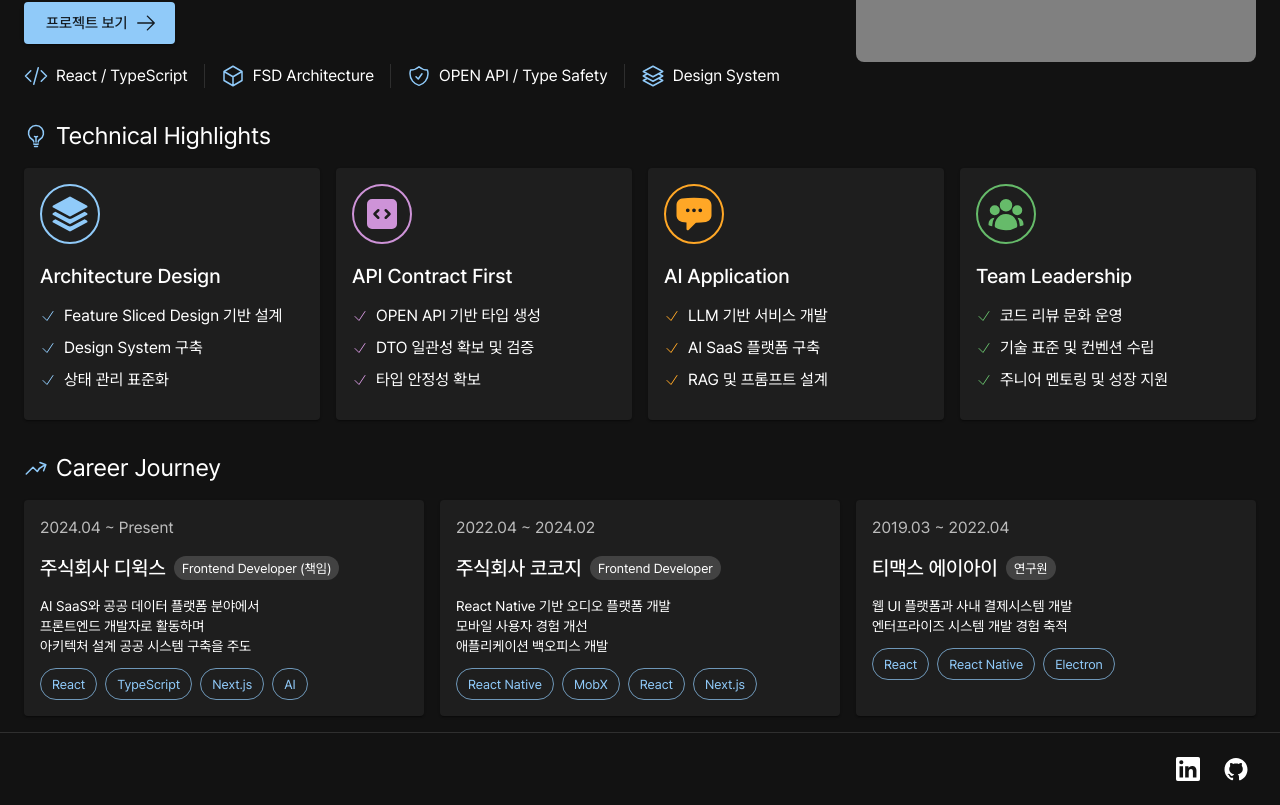
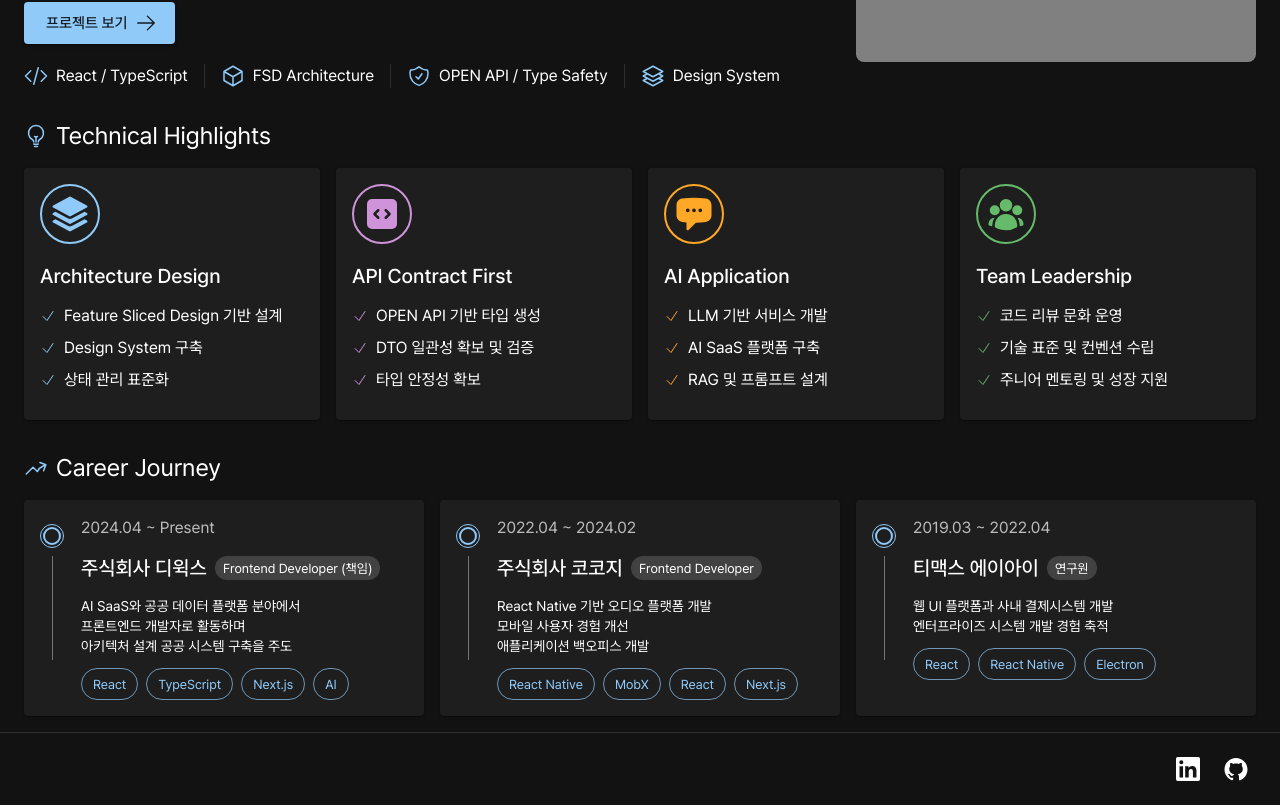
Before and after one commit to Auxilia606/ythong-me, a Next.js app: page / in a window 1280 px wide. Shown: the part 418-1223 px from the top of the page. Built offline with nearby package versions, Linux system fonts and the light colour scheme; what @mui/material-nextjs would draw is missing.

Commit message:
Style: Career Journey 디자인 수정

```diff
--- a/src/pages/home/ui/career-journey.tsx
+++ b/src/pages/home/ui/career-journey.tsx
@@ -1,5 +1,15 @@
 import ArrowTrendingUp from "@/shared/icon/arrow-trending-up";
-import { Chip, Paper, Stack, Typography } from "@mui/material";
+import theme from "@/shared/theme";
+import {
+  Chip,
+  Paper,
+  Stack,
+  Step,
+  StepContent,
+  StepLabel,
+  Stepper,
+  Typography,
+} from "@mui/material";
 
 function CareerJourney() {
   return (
@@ -25,6 +35,40 @@
               p: 2,
             }}
           >
+            <Stack direction="row">
+              <Stepper orientation="vertical">
+                <Step active>
+                  <StepLabel
+                    slots={{
+                      stepIcon: () => (
+                        <Stack
+                          sx={{
+                            border: `1px solid ${theme.vars.palette.primary.main}`,
+                            borderRadius: 24,
+                            width: 24,
+                            height: 24,
+                            alignItems: "center",
+                            justifyContent: "center",
+                          }}
+                        >
+                          <Stack
+                            sx={{
+                              border: `2px solid ${theme.vars.palette.primary.main}`,
+                              borderRadius: 20,
+                              width: 18,
+                              height: 18,
+                            }}
+                          ></Stack>
+                        </Stack>
+                      ),
+                    }}
+                  ></StepLabel>
+                  <StepContent>
+                    <Stack sx={{ height: "80px" }}></Stack>
+                  </StepContent>
+                </Step>
+                <Step active></Step>
+              </Stepper>
               <Stack spacing={1.5}>
                 <Typography color="textSecondary">
                   {v.startDate} ~ {v.endDate ?? "Present"}
@@ -61,6 +105,7 @@
                       color="primary"
                     />
                   ))}
+                </Stack>
               </Stack>
             </Stack>
           </Paper>
```
Also changed, not shown: src/shared/icon/check-circle.tsx (added, +24 -0 lines). Lines whose indentation alone changed are shown as unchanged.
